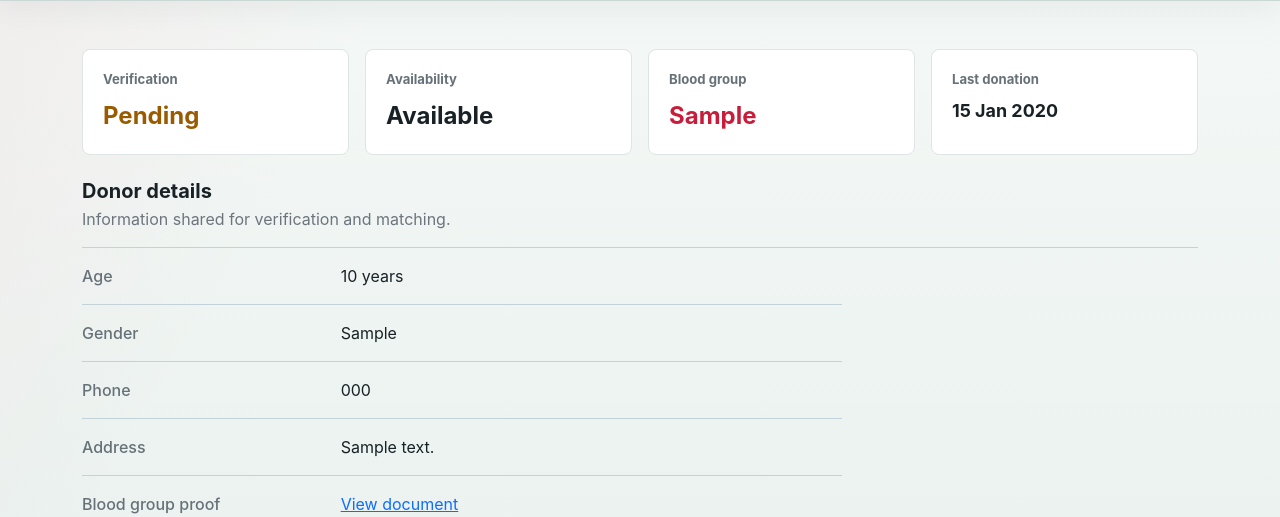
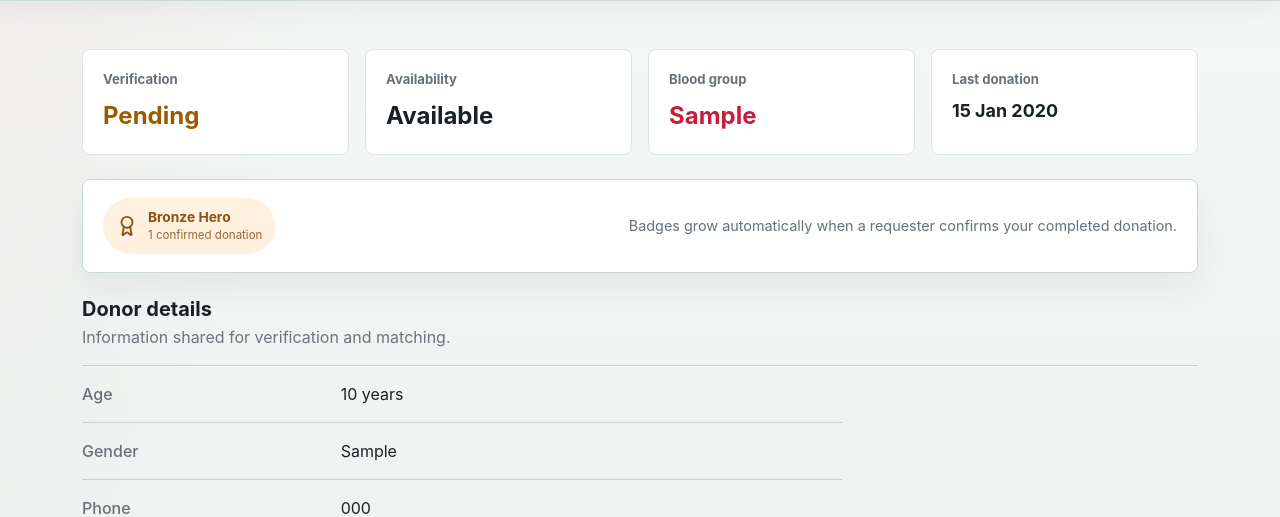
Before and after one commit to shivnandan-kumar/bloodlink-flask, a Flask app: page /donor/profile in a window 1280 px wide. Shown: the part 326-843 px from the top of the page. Run offline with Flask 3, Linux system fonts and the light colour scheme; a user stored in the database is signed in; tables that the repository leaves empty hold one stand-in row (values such as "Sample post"); some libraries are stand-ins or nearby versions.

Commit message:
Add donor reward badge system

```diff
--- a/app/donations.py
+++ b/app/donations.py
@@ -225,6 +225,7 @@ def confirm(donation_id):
     donation_record.completed_at = now
     donation_record.donor_profile.last_donation_date = date.today()
     donation_record.donor_profile.is_available = False
+    donation_record.donor_profile.donation_count += 1
     try:
         db.session.flush()
         completed_units = db.session.scalar(
--- a/app/models.py
+++ b/app/models.py
@@ -80,6 +80,12 @@ class DonorProfile(db.Model):
     last_donation_date = db.Column(db.Date, nullable=True)
     is_available = db.Column(db.Boolean, default=True, nullable=False)
     medical_eligible = db.Column(db.Boolean, default=False, nullable=False)
+    donation_count = db.Column(
+        db.Integer,
+        default=0,
+        server_default="0",
+        nullable=False,
+    )
     blood_group_proof_filename = db.Column(db.String(100), nullable=True)
     blood_group_proof_original_name = db.Column(db.String(255), nullable=True)
     verification_status = db.Column(
@@ -123,6 +129,24 @@ class DonorProfile(db.Model):
 
     def __repr__(self):
         return f"<DonorProfile user_id={self.user_id}>"
+
+    def reward_badge_title(self):
+        if self.donation_count >= 5:
+            return "Gold LifeSaver"
+        if self.donation_count >= 3:
+            return "Silver Savior"
+        if self.donation_count >= 1:
+            return "Bronze Hero"
+        return "New Donor"
+
+    def reward_badge_class(self):
+        if self.donation_count >= 5:
+            return "gold"
+        if self.donation_count >= 3:
+            return "silver"
+        if self.donation_count >= 1:
+            return "bronze"
+        return "starter"
 
 
 class BloodRequest(db.Model):
--- a/app/static/css/style.css
+++ b/app/static/css/style.css
@@ -1575,6 +1575,71 @@ textarea.form-control {
     padding: 24px 0;
 }
 
+.reward-panel {
+    align-items: center;
+    background: rgba(255, 255, 255, 0.92);
+    border: 1px solid #c7d7d3;
+    border-radius: 8px;
+    box-shadow: 0 14px 34px rgba(24, 33, 38, 0.06);
+    display: flex;
+    gap: 18px;
+    justify-content: space-between;
+    padding: 18px 20px;
+}
+
+.reward-panel > p {
+    color: var(--muted);
+    font-size: 0.9rem;
+}
+
+.reward-badge {
+    align-items: center;
+    border-radius: 999px;
+    display: inline-flex;
+    gap: 10px;
+    padding: 9px 13px;
+}
+
+.reward-badge svg {
+    height: 22px;
+    width: 22px;
+}
+
+.reward-badge span,
+.reward-badge strong,
+.reward-badge small {
+    display: block;
+}
+
+.reward-badge strong {
+    font-size: 0.86rem;
+}
+
+.reward-badge small {
+    font-size: 0.72rem;
+    opacity: 0.86;
+}
+
+.reward-badge-starter {
+    background: #edf0f1;
+    color: #4f5c61;
+}
+
+.reward-badge-bronze {
+    background: #fff0df;
+    color: #8a5314;
+}
+
+.reward-badge-silver {
+    background: #e9eff3;
+    color: #475b6a;
+}
+
+.reward-badge-gold {
+    background: #fff4c7;
+    color: #785900;
+}
+
 .donor-details {
     max-width: 760px;
 }
@@ -3067,6 +3132,11 @@ textarea.form-control {
         padding: 18px;
     }
 
+    .reward-panel {
+        align-items: flex-start;
+        flex-direction: column;
+    }
+
     .auth-content-inner {
         padding: 28px 20px;
     }
--- a/app/templates/donor_profile.html
+++ b/app/templates/donor_profile.html
@@ -49,6 +49,17 @@
         </div>
     </div>
 
+    <section class="reward-panel mb-4" aria-labelledby="reward-heading">
+        <div class="reward-badge reward-badge-{{ donor_profile.reward_badge_class() }}">
+            <i data-lucide="award" aria-hidden="true"></i>
+            <span>
+                <strong id="reward-heading">{{ donor_profile.reward_badge_title() }}</strong>
+                <small>{{ donor_profile.donation_count }} confirmed donation{{ "s" if donor_profile.donation_count != 1 else "" }}</small>
+            </span>
+        </div>
+        <p class="mb-0">Badges grow automatically when a requester confirms your completed donation.</p>
+    </section>
+
     {% if donor_profile.verification_status == "Rejected" and donor_profile.rejection_reason %}
         <div class="review-outcome review-outcome-rejected mb-4">
             <strong>Profile rejected</strong>
```
Also changed, not shown: app/templates/dashboard.html (+7 -0 lines), migrations/versions/7df26a6940ad_add_donor_reward_badges.py (added, +44 -0 lines).
